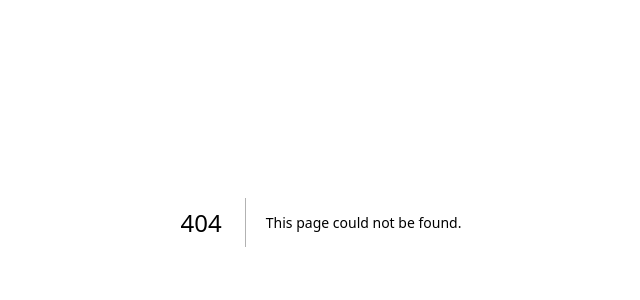
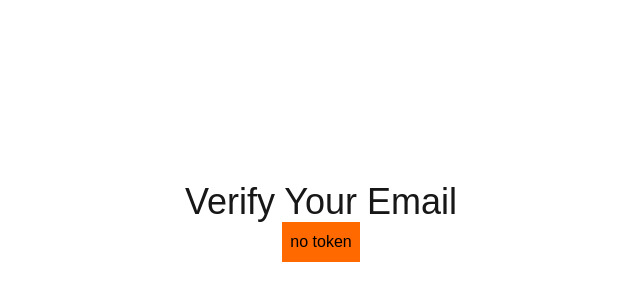
Before and after one commit to Anuragupadhayay/auth-app-NextJS, a Next.js app: page /verifyemail in a window 1280 px wide. Before the commit this address had no page. Shown: the part 178-478 px from the top of the page, without its empty margins (319-959 px from the left). Built offline with nearby package versions, Linux system fonts and the light colour scheme.

Commit message:
added the frontend part for verifyemail

```diff
--- /dev/null
+++ b/src/app/verifyemail/page.tsx
@@ -0,0 +1,62 @@
+"use client";
+
+import axios from "axios";
+import { Fascinate } from "next/font/google";
+import Link from "next/link";
+import React, {useEffect, useState} from "react";
+
+export default function VerifyEmailPage(){
+    const [token, setToken] = useState("")
+    const [verified, setVerified] = useState(false)
+    const [error, setError] = useState(false)
+
+    const verifyUserEmail = async () => {
+        try {
+            await axios.post('/api/users/verifyemail', {token})
+            setVerified(true)
+        } catch (error: any) {
+            setError(true)
+            console.log(error.response.data);
+
+        }
+    }
+
+
+    useEffect(() => {
+        const urlToken = window.location.search.split("=")[1];
+        setToken(urlToken || "")
+    }, [])
+
+
+    useEffect(() => {
+        if(token.length > 0){
+            verifyUserEmail()
+        }
+    }, [token])
+
+    return(
+        <div className="flex flex-col items-center justify-center min-h-screen py-2">
+            <h1 className="text-4xl">
+                Verify Your Email
+            </h1>
+            <h2 className="p-2 bg-orange-500 text-black">
+                {token ? `${token}` : "no token" }
+            </h2>
+
+            {verified && (
+                <div>
+                    <h2 className="text-2xl">Email Verified</h2>
+                    <Link href={"/login"}>
+                        Login
+                    </Link>
+                </div>
+            )}
+            {error && (
+                <div>
+                    <h2 className="text-2xl bg-red-500 text-black">Error!</h2>
+                </div>
+            )}
+        </div>
+    )
+
+}
```
